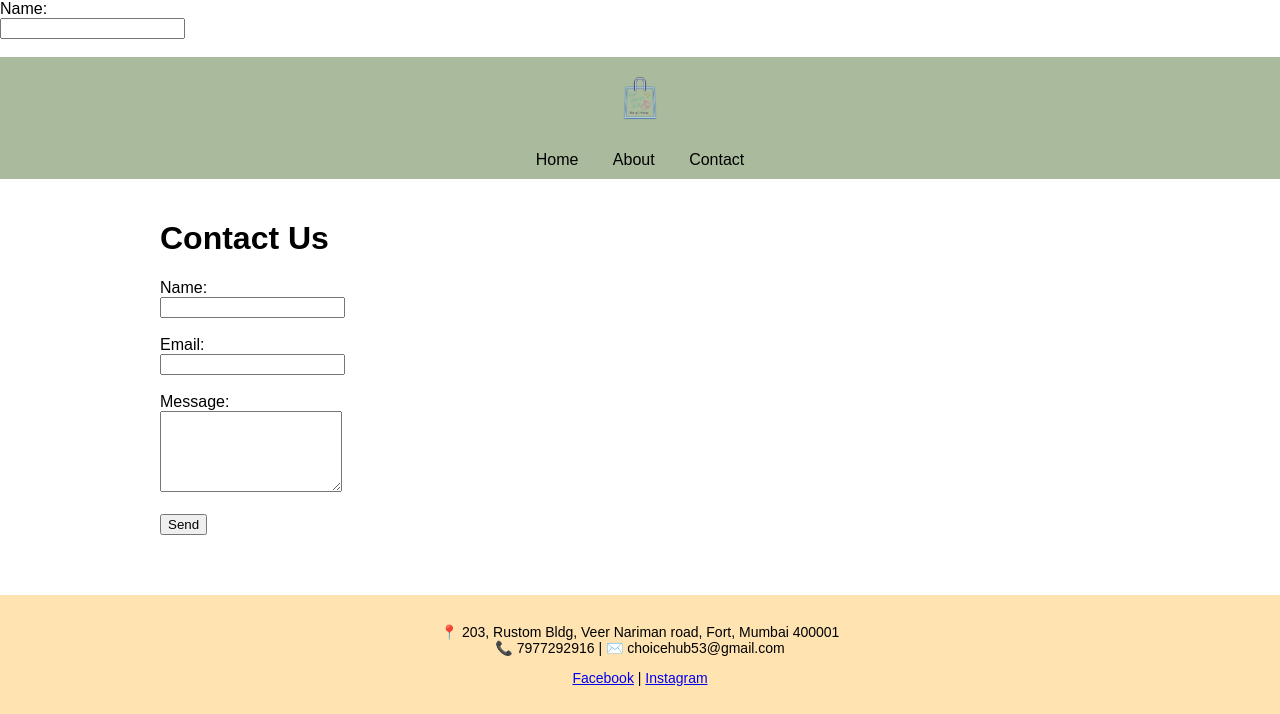
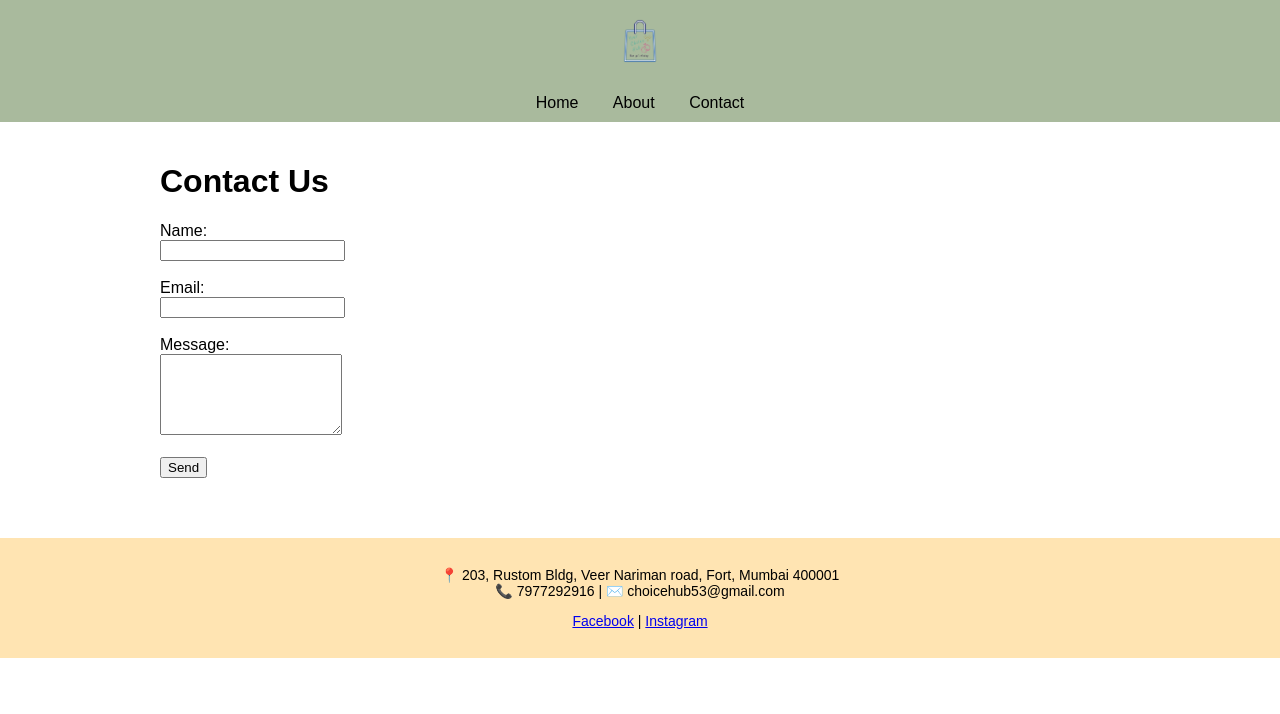
Before and after one commit to choicehub53/yourchoicehub, a Flask app: page /contact in a window 1280 px wide. Shown: the top 714 px of the page. Run offline with Flask 3, Linux system fonts and the light colour scheme.

Commit message:
Update contact.html

```diff
--- a/templates/contact.html
+++ b/templates/contact.html
@@ -6,13 +6,6 @@
     <link rel="stylesheet" href="/static/css/styles.css">
 </head>
 <body>
-<form action="https://formsubmit.co/choicehub53@email.com" method="POST">
-  <input type="hidden" name="_captcha" value="false">
-  <input type="hidden" name="_next" value="https://yourchoicehub.com/thank-you.html">
-
-  <label for="name">Name:</label><br>
-  <input type="text" name="name" required><br><br>
-    <body>
 <header>
     <img src="/static/images/logo.png" alt="Your Choice Hub Logo">
     <nav>
```
